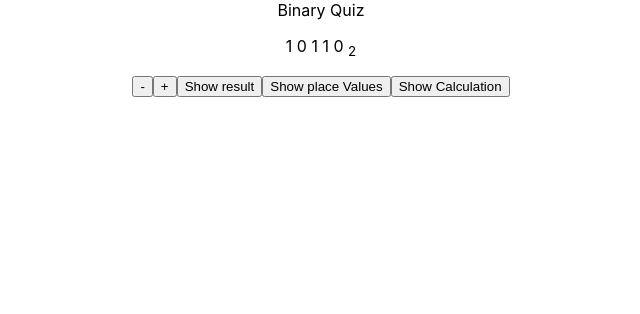
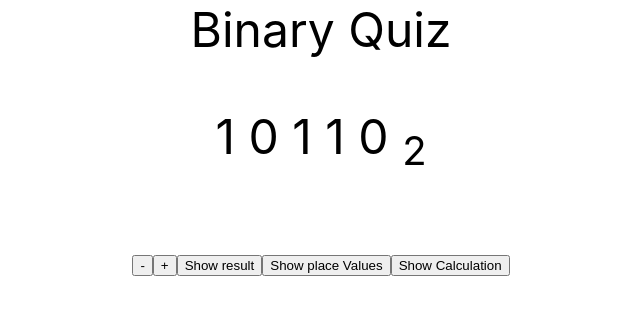
Before and after one commit to jarrodmedrano/binary-quiz, a React (Create React App) app: page / in a window 1280 px wide. Shown: the top 314 px of the page, without its empty margins (319-959 px from the left). Built offline with nearby package versions, Linux system fonts and the light colour scheme.

Commit message:
change font size

```diff
--- a/src/index.css
+++ b/src/index.css
@@ -5,6 +5,7 @@ body {
     sans-serif;
   -webkit-font-smoothing: antialiased;
   -moz-osx-font-smoothing: grayscale;
+  font-size: 3rem;
 }
 
 code {
```
